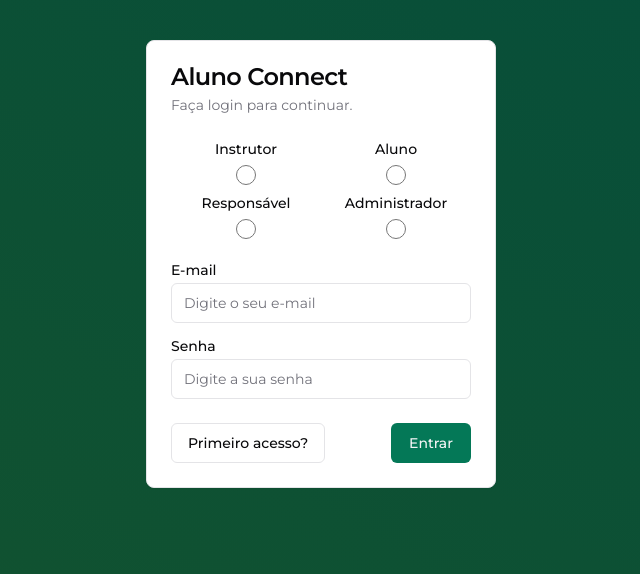
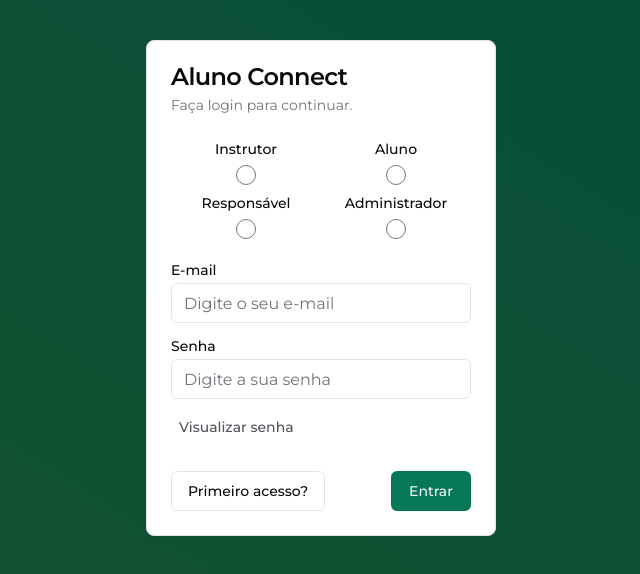
Before and after one commit to thgmagno/aluno-connect, a Next.js app: page /entrar in a window 1280 px wide. Shown: the top 574 px of the page, without its empty margins (319-959 px from the left). Built offline with nearby package versions, Linux system fonts and the light colour scheme; no server answers.

Commit message:
button show/hidden password

```diff
--- a/src/modules/auth/components/login-form.tsx
+++ b/src/modules/auth/components/login-form.tsx
@@ -20,11 +20,12 @@ import {
   authenticateStudent,
 } from '../actions/auth-actions'
 import toast from 'react-hot-toast'
+import { useState } from 'react'
 
 type UserType = 'instructor' | 'student' | 'parent' | 'administrator'
 
 export default function LoginForm() {
-  // TODO: Adicionar botao de visualizar a senha
+  const [visible, setVisible] = useState(false)
   const formSubmit = async (formData: FormData) => {
     const userType: UserType = formData.get('userType') as UserType
     if (!userType) return toast.error('Preencha todos os campos.')
@@ -111,17 +112,27 @@ export default function LoginForm() {
                 type="email"
                 name="email"
                 placeholder="Digite o seu e-mail"
+                className="text-base"
               />
             </div>
             <div className="flex flex-col space-y-1.5">
               <Label htmlFor="password">Senha</Label>
               <Input
-                type="password"
+                type={visible ? 'text' : 'password'}
                 name="password"
                 placeholder="Digite a sua senha"
+                className="text-base"
               />
             </div>
           </div>
+          <Button
+            type="button"
+            variant={'link'}
+            className="mt-2 p-2 text-zinc-600"
+            onClick={() => setVisible(!visible)}
+          >
+            {visible ? 'Esconder senha' : 'Visualizar senha'}
+          </Button>
         </CardContent>
         <CardFooter className="flex justify-between">
           <Link href="primeiro-acesso">
--- a/src/modules/auth/components/set-password-form.tsx
+++ b/src/modules/auth/components/set-password-form.tsx
@@ -13,8 +13,11 @@ import { Input } from '@/components/ui/input'
 import { Label } from '@/components/ui/label'
 import BtnPromise from '@/modules/common/components/btn-promise'
 import Link from 'next/link'
+import { useState } from 'react'
 
 export default function SetPasswordForm() {
+  const [visible, setVisible] = useState(false)
+
   return (
     <Card className="w-[350px]">
       <CardHeader>
@@ -33,13 +36,24 @@ export default function SetPasswordForm() {
             <div className="flex flex-col space-y-1.5">
               <Label htmlFor="password">Senha</Label>
               <Input
-                type="password"
+                type={visible ? 'text' : 'password'}
                 id="password"
                 placeholder="Informe uma senha segura"
               />
-              <Input type="password" placeholder="Confirme a senha" />
+              <Input
+                type={visible ? 'text' : 'password'}
+                placeholder="Confirme a senha"
+              />
             </div>
           </div>
+          <Button
+            type="button"
+            variant={'link'}
+            className="mt-2 p-2 text-zinc-600"
+            onClick={() => setVisible(!visible)}
+          >
+            {visible ? 'Esconder senha' : 'Visualizar senha'}
+          </Button>
         </form>
       </CardContent>
       <CardFooter className="flex justify-between">
```
